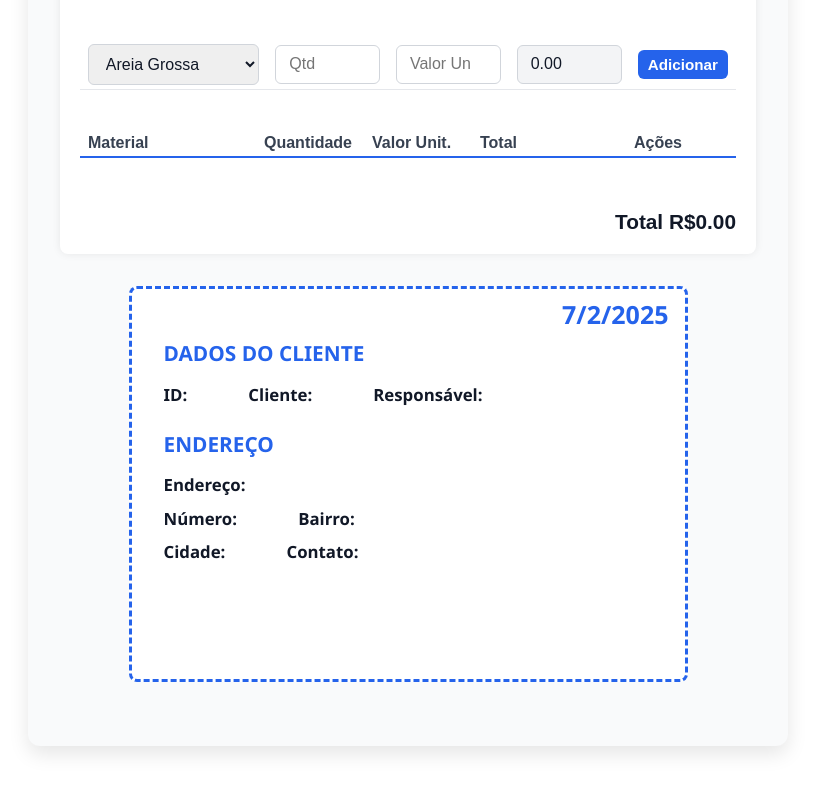
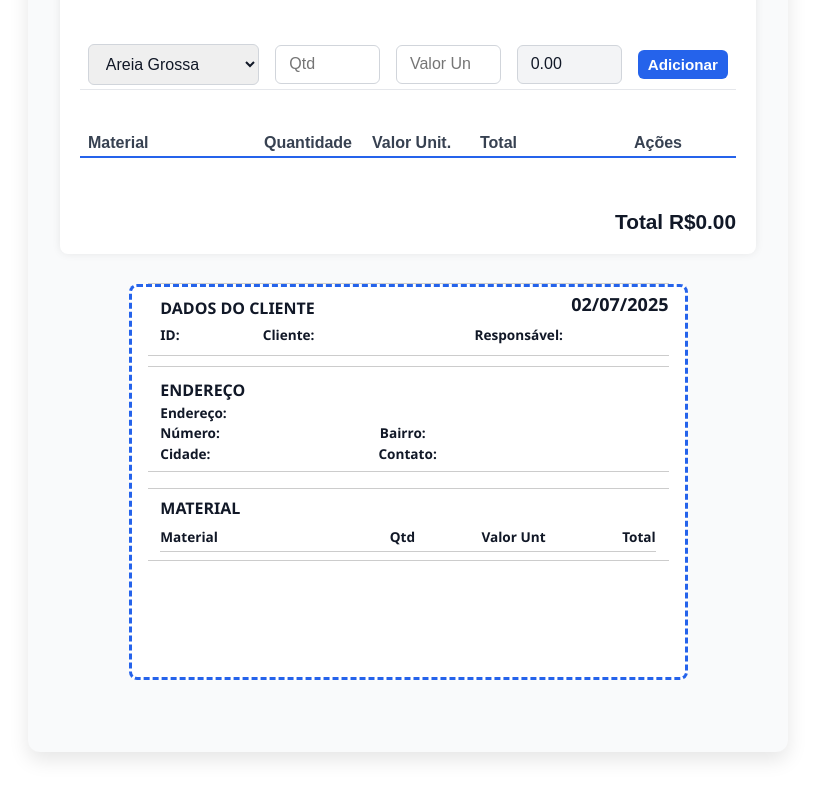
Before and after one commit to guilhermedacostalima/deposito-de-areia, a React (Vite) app: page /pedidos/novo in a window 1280 px wide. Shown: the part 710-1508 px from the top of the page, without its empty margins (232-1047 px from the left). Built offline with nearby package versions, Linux system fonts and the light colour scheme.

Commit message:
atualizações no layout do pedido
Configurado o layout para uma folha A6 deitada. Tamanhos e margens.

```diff
--- a/src/pages/Pedidos/LayoutPedido.jsx
+++ b/src/pages/Pedidos/LayoutPedido.jsx
@@ -1,35 +1,67 @@
 import React from 'react';
 import '../../styles/LayoutPedido.css';
+
+function InfoLine({ label, value }) {
+  return (
+    <span>
+      <strong>{label}:</strong> {value}
+    </span>
+  );
+}
 
 export default function LayoutPedido({ pedido }) {
   if (!pedido) return null;
 
+  const hoje = new Date().toLocaleDateString('pt-BR', {
+    day: '2-digit',
+    month: '2-digit',
+    year: 'numeric',
+  });
+
   return (
     <div className="layout-pedido-container">
-      <div className="layout-pedido-data">
-        {new Date().toLocaleDateString()}
+      <div className="layout-pedido-data">{hoje}</div>
+
+      <div className="layout-pedido-info-container">
+        {/* Dados do Cliente com borda */}
+        <div className="cliente-container">
+          <div className="layout-pedido-info-title">DADOS DO CLIENTE</div>
+          <div className="layout-pedido-info-text idcliente-responsavel-group">
+            <InfoLine label="ID" value={pedido.id} />
+            <div className="cliente-responsavel-subgroup">
+              <InfoLine label="Cliente" value={pedido.cliente} />
+              <InfoLine label="Responsável" value={pedido.responsavel} />
+            </div>
+          </div>
+        </div>
+
+        {/* Endereço com borda */}
+        <div className="endereco-container">
+          <div className="layout-pedido-info-title">ENDEREÇO</div>
+          <div className="layout-pedido-info-text grupo-endereco-detalhes">
+            <InfoLine label="Endereço" value={pedido.endereco} />
+            <div className="numerobairro-group">
+              <InfoLine label="Número" value={pedido.numero} />
+              <InfoLine label="Bairro" value={pedido.bairro} />
+            </div>
+            <div className="cidadecontato-group">
+              <InfoLine label="Cidade" value={pedido.cidade} />
+              <InfoLine label="Contato" value={pedido.contato} />
+            </div>
+          </div>
+        </div>
       </div>
 
-      <div className="layout-pedido-info-container">
-        <div className="layout-pedido-info-title">DADOS DO CLIENTE</div>
-        <div className="layout-pedido-info-text">
-          <strong>ID:</strong> {pedido.id} &nbsp;&nbsp;&nbsp;
-          <strong>Cliente:</strong> {pedido.cliente} &nbsp;&nbsp;&nbsp;
-          <strong>Responsável:</strong> {pedido.responsavel}
+      {/* Container Material */}
+      <div className="material-container">
+        <div className="material-title">MATERIAL</div>
+        <div className="material-header">
+          <span className="material-col material-name">Material</span>
+          <span className="material-col material-qty">Qtd</span>
+          <span className="material-col material-unit-value">Valor Unt</span>
+          <span className="material-col material-total">Total</span>
         </div>
-
-        <div className="layout-pedido-info-title">ENDEREÇO</div>
-        <div className="layout-pedido-info-text">
-          <strong>Endereço:</strong> {pedido.endereco}
-        </div>
-        <div className="layout-pedido-info-text">
-          <strong>Número:</strong> {pedido.numero} &nbsp;&nbsp;&nbsp;
-          <strong>Bairro:</strong> {pedido.bairro}
-        </div>
-        <div className="layout-pedido-info-text">
-          <strong>Cidade:</strong> {pedido.cidade} &nbsp;&nbsp;&nbsp;
-          <strong>Contato:</strong> {pedido.contato}
-        </div>
+        {/* Aqui depois você pode mapear os materiais do pedido */}
       </div>
     </div>
   );
--- a/src/styles/LayoutPedido.css
+++ b/src/styles/LayoutPedido.css
@@ -1,46 +1,137 @@
 .layout-pedido-container {
-  width: 559px;  /* A6 deitada: 148mm ≈ 559px */
-  height: 396px; /* 105mm ≈ 396px */
+  width: 559px;  /* A6 deitada */
+  height: 396px; /* 105mm */
   background-color: #fff;
   border: 3px dashed #2563eb;
   border-radius: 8px;
   box-sizing: border-box;
-  padding: 1.5rem 2rem;
-  font-family: 'Segoe UI', Tahoma, Geneva, Verdana, sans-serif;
+  padding: 0.5rem 1rem; /* padding mais compacto */
   color: #111827;
   position: relative;
-  margin: 2rem auto;
+  margin: 1.5rem auto 2.5rem; /* menos espaço embaixo */
 }
 
 .layout-pedido-data {
   position: absolute;
-  top: 0.5rem;
+  top: 0.3rem;
   right: 1rem;
-  font-size: 1.2rem;
-  color: #2563eb;
   font-weight: 700;
-  font-size: 25px;
+  font-size: 18px;
   user-select: none;
 }
 
 .layout-pedido-info-container {
-  margin-top: 1.5rem;
-  font-size: 1.05rem;
-  line-height: 1.6;
+  margin-top: -0.8rem; /* puxado um pouco mais pra cima */
+  font-size: 0.85rem;
+  line-height: 1.2;
+}
+
+.cliente-container {
+  line-height: 1.6em;
+}
+
+/* Bordas em cima e embaixo, sem arredondamento */
+.cliente-container,
+.endereco-container {
+  border-top: 1px solid #ccc;
+  border-bottom: 1px solid #ccc;
+  border-radius: 0;
+  padding: 0.4rem 0.8rem; /* padding mais apertado */
+  margin-bottom: 0.6rem; /* menos espaço entre blocos */
 }
 
 .layout-pedido-info-title {
-  margin-top: 1.2rem;
-  margin-bottom: 0.7rem;
   font-weight: 700;
-  font-size: 1.3rem;
-  color: #2563eb;
+  font-size: 1rem;
+  user-select: none;
+  margin-top: 0.5rem;
+  margin-bottom: 0.3rem;
+}
+
+/* Espaçamento maior só no título Endereço */
+.endereco-container > .layout-pedido-info-title {
+  margin-bottom: 0.6rem;
+}
+
+.layout-pedido-info-text {
+  margin-bottom: 0.15rem;
+  display: flex;
+  flex-wrap: wrap;
+  gap: 0.5rem;
+}
+
+.idcliente-responsavel-group {
+  gap: 5.2rem;
+  align-items: center;
+}
+
+.cliente-responsavel-subgroup {
+  display: flex;
+  gap: 10rem;
+  align-items: center;
+}
+
+.grupo-endereco-detalhes {
+  flex-direction: column;
+  gap: 0.25rem;
+  margin-top: -0.3rem; /* puxa o endereço mais pra cima */
+}
+
+.numerobairro-group {
+  display: flex;
+  gap: 10rem;
+}
+
+.cidadecontato-group {
+  display: flex;
+  gap: 10.5rem;
+}
+
+/* === Estilos do container Material === */
+.material-container {
+  margin-top: 1rem;
+  padding: 0.5rem 0.8rem;
+  border-top: 1px solid #ccc;
+  border-bottom: 1px solid #ccc;
+  border-radius: 0;
+  font-size: 0.85rem;
+  color: #111827;
+}
+
+.material-title {
+  font-weight: 700;
+  font-size: 1rem;
+  margin-bottom: 0.5rem;
   user-select: none;
 }
 
-.layout-pedido-info-text {
-  margin-bottom: 0.4rem;
+.material-header {
   display: flex;
-  flex-wrap: wrap;
-  gap: 1.5rem;
+  font-weight: 700;
+  border-bottom: 1px solid #ccc;
+  padding-bottom: 0.3rem;
+  gap: 0.7rem;
 }
+
+.material-col {
+  user-select: none;
+}
+
+.material-name {
+  flex: 3;
+}
+
+.material-qty {
+  flex: 1;
+  text-align: center;
+}
+
+.material-unit-value {
+  flex: 1.5;
+  text-align: right;
+}
+
+.material-total {
+  flex: 1.5;
+  text-align: right;
+}
```
